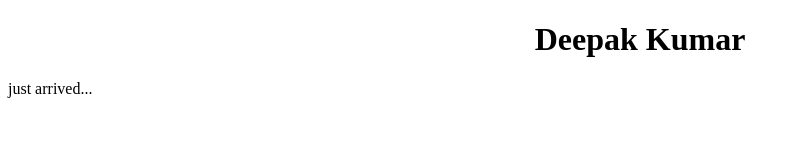
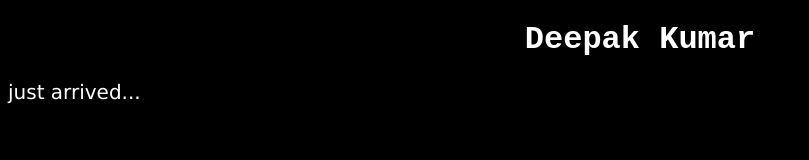
Before and after one commit to starkSV/Deepak-Kumar00.github.io, a plain HTML site: page index.html in a window 1280 px wide. Shown: the whole page, without its empty margins (0-809 px from the left). Drawn offline with Linux system fonts and the light colour scheme.

Commit message:
Update index.html

```diff
--- a/index.html
+++ b/index.html
@@ -1,11 +1,27 @@
 <!DOCTYPE html>
 <html>
   <title>Deepak Kumar</title>
+  <head>
+    <style>
+       body {
+    background-color: black;
+}
+
+h1 {
+    font-family: courier new;
+    color: white;
+    text-align: center;
+}
+
+p {
+    color : white;
+    font-family: verdana;
+    font-size: 20px;
+}
+    </style>
+  </head>
 <body>
-<h1 text align = "center">Deepak Kumar</h1>
+<h1>Deepak Kumar</h1>
 <p>just arrived...</p>
-<script>
-  drawBox('red');
-</script>
 </body>
 </html>
```
